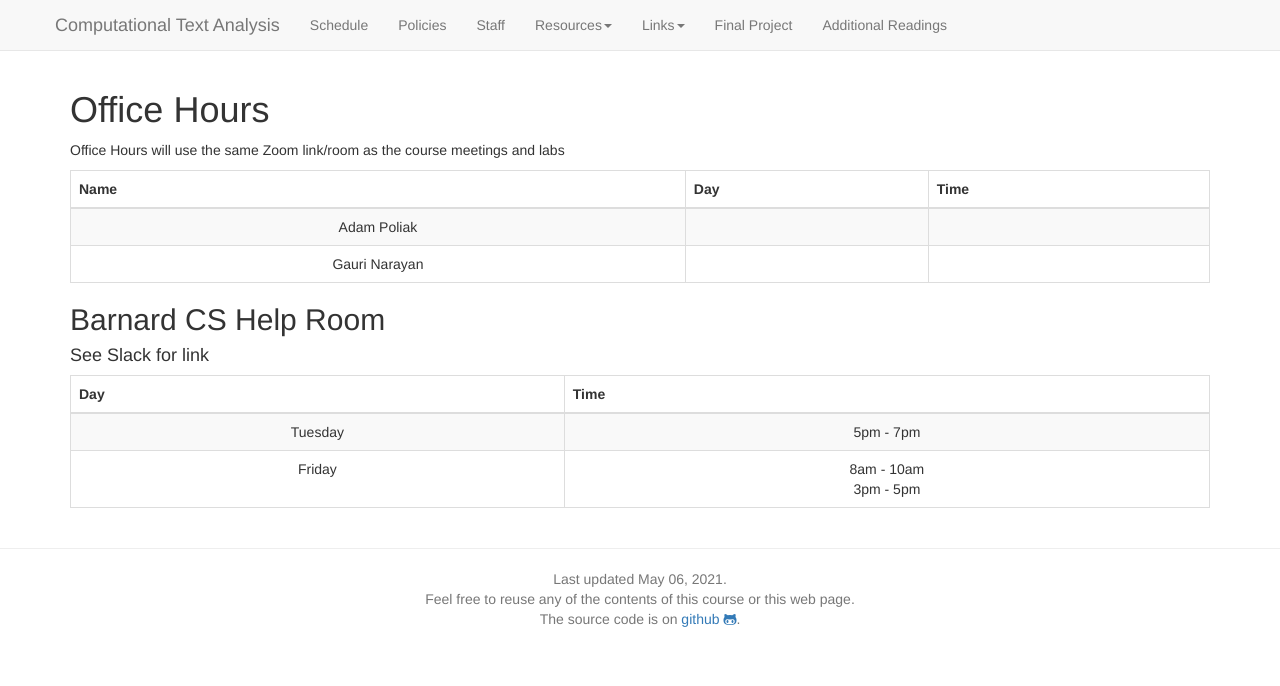
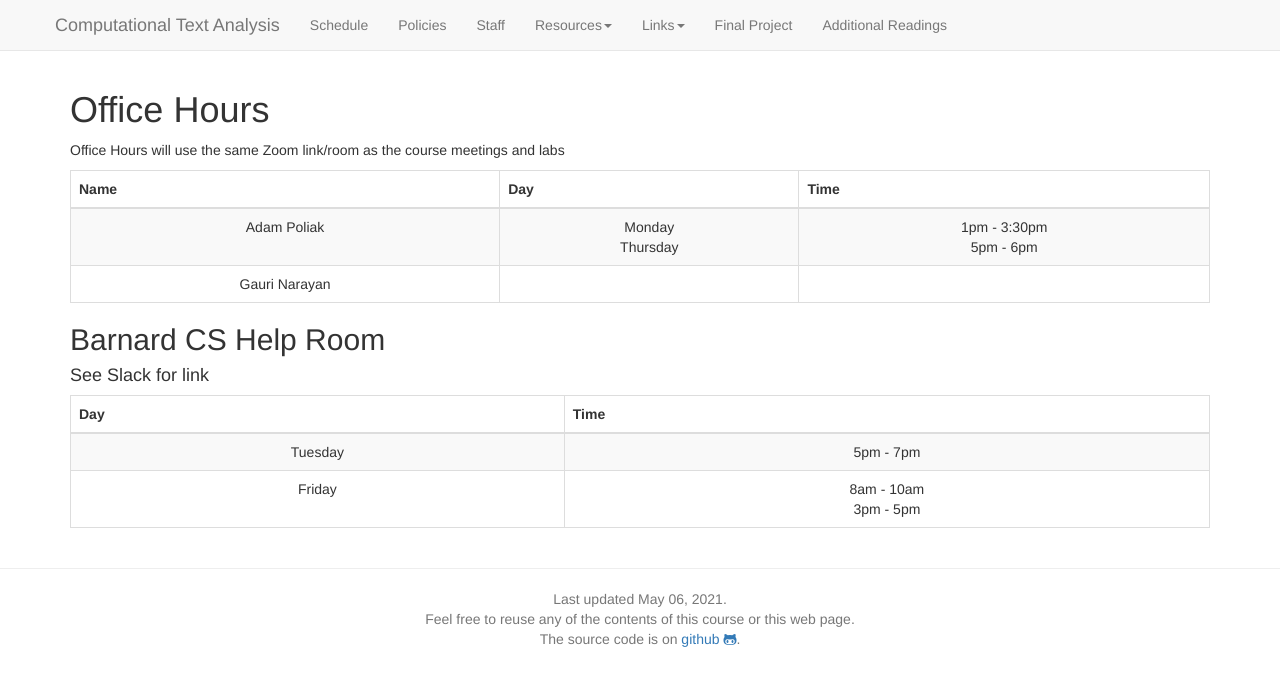
Before and after one commit to BC-COMS-2710/BC-COMS-2710.github.io, a Jekyll site: the page built from office-hours.md, in a window 1280 px wide. Shown: the top 686 px of the page. Built offline with Jekyll 4.4.1, drawn with Linux system fonts in a browser that asks for light colours; nearby versions of some CDN libraries.

Commit message:
office hours: added Adam's

```diff
--- a/_data/staff.yaml
+++ b/_data/staff.yaml
@@ -4,15 +4,13 @@
     email: apoliak@barnard.edu
     webpage: http://azpoliak.github.io
     extra_title: Instructor
-    office_hours: <br><a href="http://azpoliak.github.io/calendar">By appointment</a>
-    lab_hours: ??
+    office_hours: Monday 1 - 3:30pm, Thursday 5-6pm, <a href="http://azpoliak.github.io/calendar">Additional by appointment</a>
     location: 511 Milstein Center
 -
     name: Gauri Narayan
     pic: gauri_headshot.jpg
     email: gn2271@barnard.edu
     office_hours: ??
-    lab_hours: ??
     extra_title: Teaching Assistant
     location:
 -
--- a/office-hours.md
+++ b/office-hours.md
@@ -82,8 +82,9 @@ as the course meetings and labs
 <tbody align="center">
 <tr align="center">
 <td>Adam Poliak</td>
-<td align="center"></td>
-<td> </td>
+<td align="center">
+Monday <br> Thursday </td>
+<td align="center">1pm - 3:30pm <br> 5pm - 6pm </td>
 </tr>
 <tr align="center">
 <td>Gauri Narayan</td>
```
